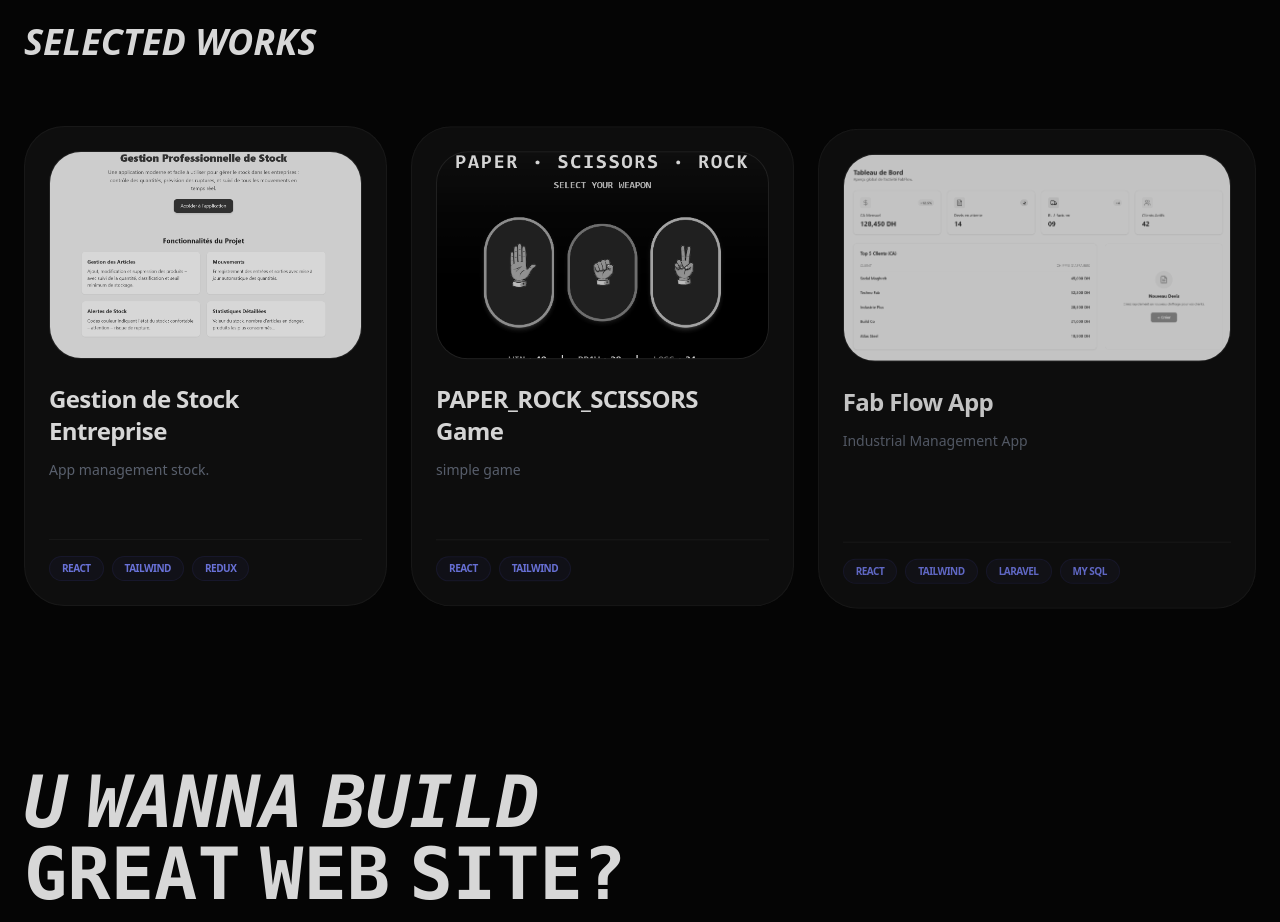
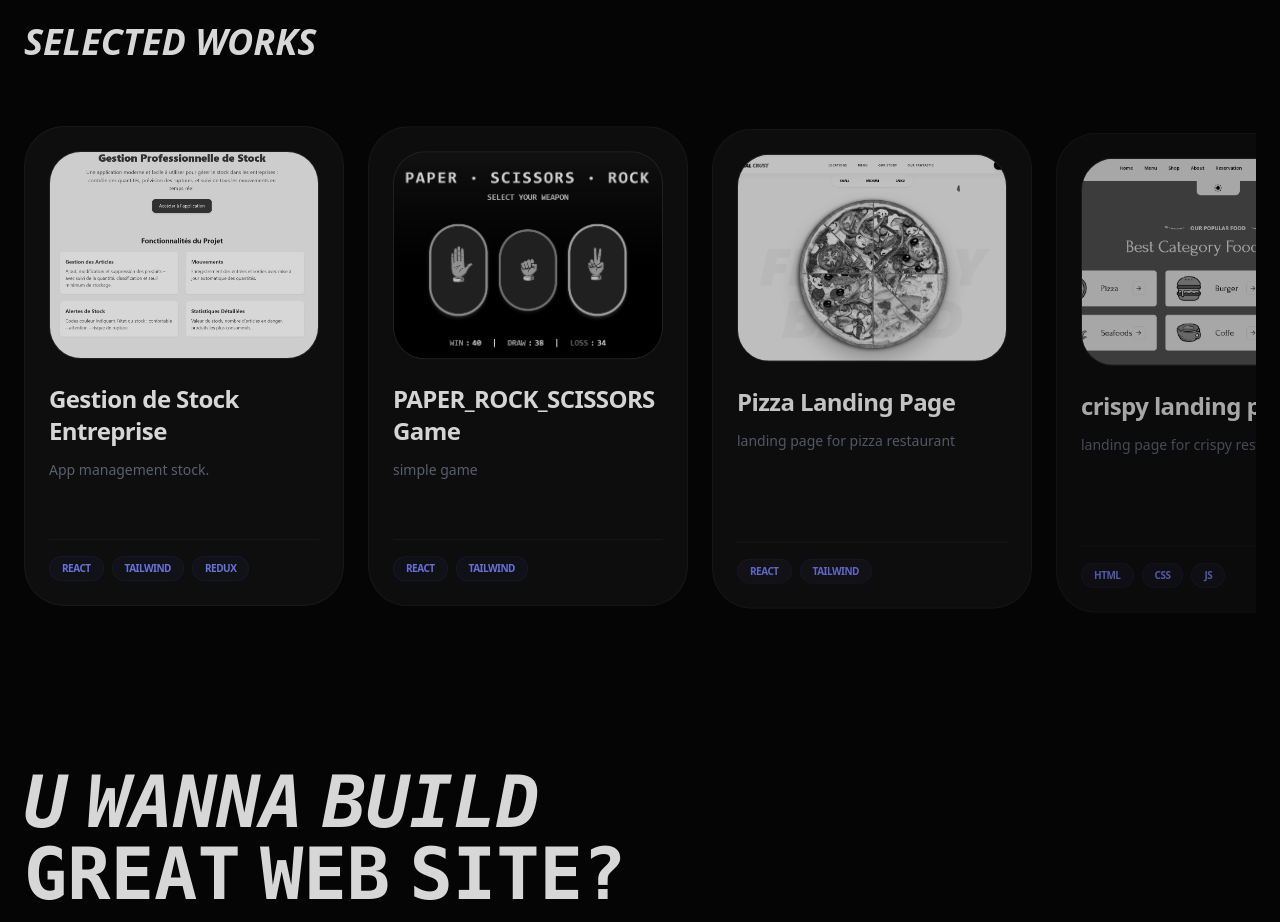
Before and after one commit to aymensiraj/myportfolio, a React (Vite) app: page / in a window 1280 px wide. Shown: the part 2300-3222 px from the top of the page. Built offline with nearby package versions, Linux system fonts and the light colour scheme.

Commit message:
project update

```diff
--- a/src/components/project.jsx
+++ b/src/components/project.jsx
@@ -2,8 +2,10 @@ import { motion } from 'framer-motion';
 import { AiOutlineLoading3Quarters } from "react-icons/ai";
 import { GrFormNextLink } from "react-icons/gr";
 import game_project from "../assets/game_project.png";
-import gestion_stock from "../assets/gestion_stock.png"
-import gestion_industrielle from "../assets/gestion-industrielle.png"
+import pizza from "../assets/pizza.png";
+import gestion_stock from "../assets/gestion_stock.png";
+import crispy from "../assets/crispy.png";
+
 const projects = [
 
   {
@@ -21,12 +23,20 @@ const projects = [
     img : game_project
   },
   {
-    title: "Fab Flow App",
-    desc: "Industrial Management App",
-    tech: ["React", "Tailwind", "Laravel", "My SQL"],
-    demo : "in progess" ,
-    img : gestion_industrielle
+    title: "Pizza Landing Page",
+    desc: "landing page for pizza restaurant",
+    tech: ["React", "Tailwind"] ,
+    demo : "https://aymensiraj.github.io/Pizza-LandingPage/",
+    img : pizza
   },
+  {
+    title: "crispy landing page",
+    desc: "landing page for crispy restaurant",
+    tech: ["html", "css", "js"] ,
+    demo : "https://wassim005.github.io/Crispy/Project_27/main-page.html",
+    img : crispy
+  },
+
 ]
 
 const Projects = () => {
```
Also changed, not shown: src/assets/crispy.png (added), src/assets/pizza.png (added).
